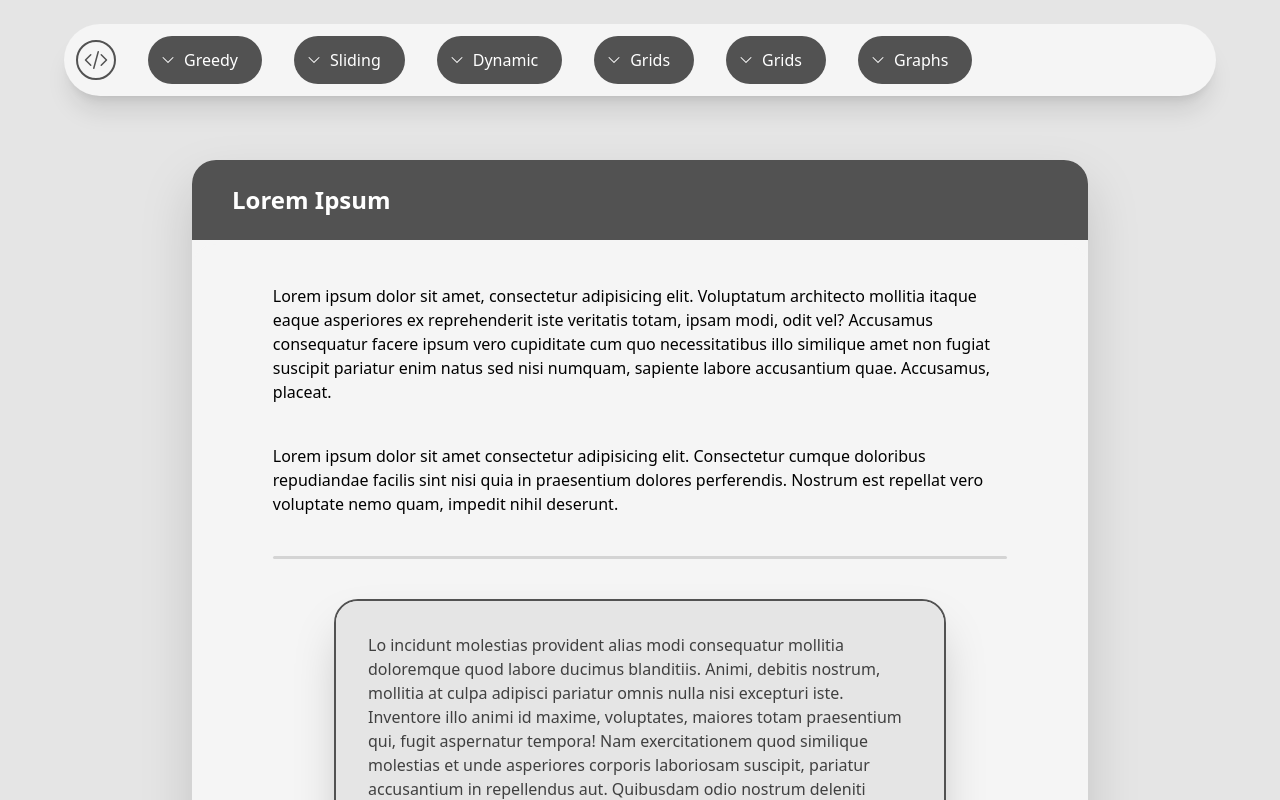
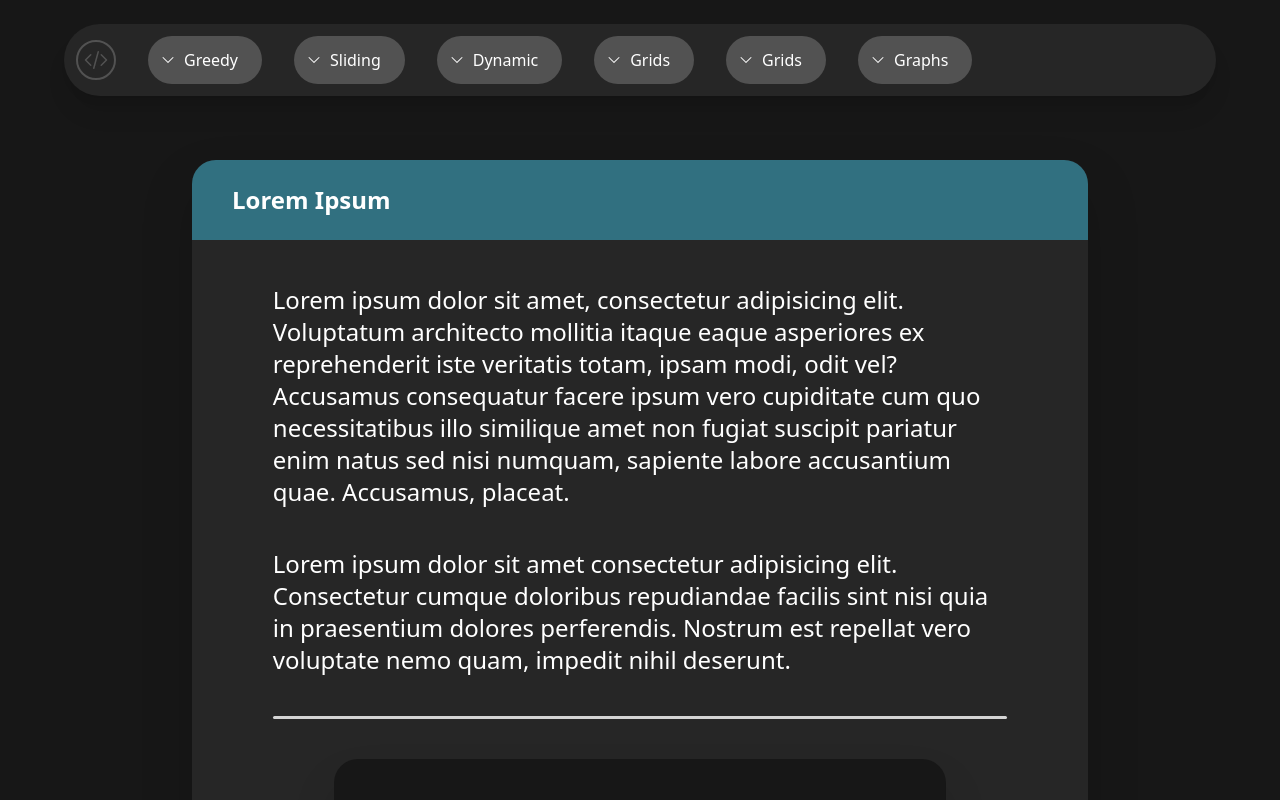
Before and after one commit to CadmusKei/ciq, a Next.js app: page / in a window 1280 px wide. Built offline with nearby package versions, Linux system fonts and the light colour scheme.

Commit message:
Add colour modular design

```diff
--- a/src/app/components/Bar.js
+++ b/src/app/components/Bar.js
@@ -1,10 +1,10 @@
 import HomeButton from "./HomeButton";
 import TopicButton from "./TopicButton"
 
-export default function Bar() {
+export default function Bar({colour}) {
     return (
-        <div className="w-[90%] top-[3%] bg-neutral-100 rounded-full shadow-xl
-        absolute flex p-3 items-center justiy-start gap-8" >
+        <div className={`w-[90%] top-[3%] ${colour} rounded-full shadow-xl
+        absolute flex p-3 items-center justiy-start gap-8`} >
             <HomeButton/>
             <TopicButton name="Greedy"/>
             <TopicButton name="Sliding"/>
--- a/src/app/components/Block.js
+++ b/src/app/components/Block.js
@@ -1,16 +1,16 @@
 import Title from "./Title";
 
-export default function block({children, extras, name}) {
+export default function block({children, extras, name, colour, headingCol}) {
     return (
 
-        <div className={` ${extras} w-[70%] h-fit bg-neutral-100 rounded-3xl drop-shadow-2xl
+        <div className={` ${extras} w-[70%] h-fit ${colour} rounded-3xl drop-shadow-2xl
             flex justify-center items-center shrink-0 mt-20 flex-col
             space-y-1 overflow-hidden `}>
 
-            <Title name={name}/>
+            <Title name={name} colour={headingCol}/>
 
             <div className={`
-            w-full flex-1 bg-neutral-100 rounded-3xl
+            w-full flex-1
             flex justify-center items-center shrink-0 flex-col
             p-10 space-y-10 pb-20`} >
 
--- a/src/app/components/CalloutCard.js
+++ b/src/app/components/CalloutCard.js
@@ -1,8 +1,8 @@
 
 
-export default function CalloutCard({children, extras}) {
+export default function CalloutCard({children, extras, colour}) {
     return (
-        <div className={` ${extras}
+        <div className={` ${extras} ${colour}
         w-[80%] h-fit bg-neutral-200 rounded-2xl border-2 border-neutral-300
         flex justify-center items-center shrink-0 flex-col
         p-5 shadow-lg`} >
--- a/src/app/components/CodeCard.js
+++ b/src/app/components/CodeCard.js
@@ -1,19 +1,19 @@
 import PlayButton from "./PlayButton";
 
-export default function CodeCard({children, extras}) {
+export default function CodeCard({children, extras, colour, codeColour}) {
     return (
         <div className={` ${extras}
-        w-[75%] min-h-[10rem] max-h-[30rem] rounded-3xl border-2 border-neutral-600
+        w-[75%] min-h-[10rem] max-h-[30rem] rounded-3xl
         flex items-center shrink-0 flex-col overflow-hidden
         shadow-2xl`} >
 
-            <div className="w-full flex-1 min-h-0 bg-neutral-200
-            flex p-8 text-neutral-700 overflow-scroll" >
+            <div className={`w-full flex-1 min-h-0 ${codeColour}
+            flex p-12 overflow-scroll text-white text-xl font-mono`} >
                 {children}
             </div>
 
-            <div className="mt-auto bg-neutral-700 h-[3.5rem] w-full flex items-center p-5
-             flex-row-reverse gap-3  ">
+            <div className={`mt-auto ${colour} h-[3.5rem] w-full flex items-center p-5
+             flex-row-reverse gap-3`}>
                 <PlayButton/>
             </div>
 
--- a/src/app/components/ProblemCard.js
+++ b/src/app/components/ProblemCard.js
@@ -3,7 +3,7 @@
 export default function Problemcard({children, extras}) {
     return (
         <div className={` ${extras}
-        w-[90%] h-fit bg-neutral-100
+        w-[90%] h-fit text-white text-2xl
         flex justify-center items-center shrink-0 flex-col
         `} >
             {children}
--- a/src/app/components/Title.js
+++ b/src/app/components/Title.js
@@ -1,9 +1,9 @@
 
-export default function Title({name}) {
+export default function Title({name, colour}) {
     return (
-        <h1 className="text-2xl w-full font-bold
-            bg-neutral-600 p-3 pl-10 mt-auto min-h-20
-            flex items-center text-white">
+        <h1 className={`text-2xl w-full font-bold
+            ${colour} p-3 pl-10 mt-auto min-h-20
+            flex items-center text-white`}>
                 {name}
         </h1>
     );
--- a/src/app/page.js
+++ b/src/app/page.js
@@ -6,35 +6,46 @@ import CalloutCard from "./components/CalloutCard"
 import Divider from "./components/Divider"
 
 
+let accent3 = "bg-[#594F4F]";
+let accent2 = "bg-[#AB59A3]";
+let accent1 = "bg-[#317080]";
+let calloutColour = "bg-neutral-600"
+let codeColour = "bg-neutral-900"
+let blockColour = "bg-neutral-800"
+let backgroundColour = "bg-neutral-900"
+
 export default function Home() {
   return (
-    <div className="flex w-full h-screen flex-col items-center relative
-     bg-neutral-200
-     overflow-y-scroll">
+    <div className={`flex w-full h-screen flex-col items-center relative
+     ${backgroundColour}
+     overflow-y-scroll`}>
 
-      <Bar/>
+      <Bar colour={blockColour}/>
 
-      <Block extras="mt-40" name="Lorem Ipsum">
+      <Block extras="mt-40" name="Lorem Ipsum" colour={blockColour} headingCol={accent1}>
         <ProblemCard> Lorem ipsum dolor sit amet, consectetur adipisicing elit. Voluptatum architecto mollitia itaque eaque asperiores ex reprehenderit iste veritatis totam, ipsam modi, odit vel? Accusamus consequatur facere ipsum vero cupiditate cum quo necessitatibus illo similique amet non fugiat suscipit pariatur enim natus sed nisi numquam, sapiente labore accusantium quae. Accusamus, placeat. </ProblemCard>
         <ProblemCard>Lorem ipsum dolor sit amet consectetur adipisicing elit. Consectetur cumque doloribus repudiandae facilis sint nisi quia in praesentium dolores perferendis. Nostrum est repellat vero voluptate nemo quam, impedit nihil deserunt.</ProblemCard>
         <Divider/>
-        <CodeCard>Lo incidunt molestias provident alias modi consequatur mollitia doloremque quod labore ducimus blanditiis. Animi, debitis nostrum, mollitia at culpa adipisci pariatur omnis nulla nisi excepturi iste. Inventore illo animi id maxime, voluptates, maiores totam praesentium qui, fugit aspernatur tempora! Nam exercitationem quod similique molestias et unde asperiores corporis laboriosam suscipit, pariatur accusantium in repellendus aut. Quibusdam odio nostrum deleniti nesciunt aspernatur in sapiente unde maiores, magni praesentium dolores, similique eaque nisi non. Sequi ad tempora voluptates harum quo fugit eveniet in animi ipsum molestias dignissimos eius impedit maiores laudantium voluptatum, est aliquam adipisci quis obcaecati illo, corrupti delectus esse, blanditiis reiciendis! Nulla eius debitis culpa odit aperiam autem nam quaerat, incidunt totam nobis sint alias itaque assumenda similique deleniti pariatur? Optio necessitatibus odio libero cupiditate alias molestiae voluptates magni hic consectetur. Ex sit hic quisquam magni fugit earum saepe sint, quibusdam praesentium accusamus cupiditate? Asperiores similique natus animi, id repellat corrupti.</CodeCard>
+        <CodeCard codeColour={codeColour} colour={accent2}>Lo incidunt molestias provident alias modi consequatur mollitia doloremque quod labore ducimus blanditiis. Animi, debitis nostrum, mollitia at culpa adipisci pariatur omnis nulla nisi excepturi iste. Inventore illo animi id maxime, voluptates, maiores totam praesentium qui, fugit aspernatur tempora! Nam exercitationem quod similique molestias et unde asperiores corporis laboriosam suscipit, pariatur accusantium in repellendus aut. Quibusdam odio nostrum deleniti nesciunt aspernatur in sapiente unde maiores, magni praesentium dolores, similique eaque nisi non. Sequi ad tempora voluptates harum quo fugit eveniet in animi ipsum molestias dignissimos eius impedit maiores laudantium voluptatum, est aliquam adipisci quis obcaecati illo, corrupti delectus esse, blanditiis reiciendis! Nulla eius debitis culpa odit aperiam autem nam quaerat, incidunt totam nobis sint alias itaque assumenda similique deleniti pariatur? Optio necessitatibus odio libero cupiditate alias molestiae voluptates magni hic consectetur. Ex sit hic quisquam magni fugit earum saepe sint, quibusdam praesentium accusamus cupiditate? Asperiores similique natus animi, id repellat corrupti.</CodeCard>
         <ProblemCard>Lorem ipsum dolor sit amet consectetur adipisicing elit. Aut praesentium deleniti atque iusto hic nisi illum sunt ea totam beatae!</ProblemCard>
-        <CalloutCard>Lorem ipsum dolor, sit amet consectetur adipisicing elit. Libero, explicabo!</CalloutCard>
+        <CalloutCard colour={calloutColour} >Lorem ipsum dolor, sit amet consectetur adipisicing elit. Libero, explicabo!</CalloutCard>
         <Divider/>
         <CodeCard></CodeCard>
         <Divider/>
-
       </Block>
 
-      <Block name="Lorem Ipsum">
+      <Block extras="mt-40" name="Lorem Ipsum" colour={blockColour} headingCol={accent1}>
         <ProblemCard> Lorem ipsum dolor sit amet, consectetur adipisicing elit. Voluptatum architecto mollitia itaque eaque asperiores ex reprehenderit iste veritatis totam, ipsam modi, odit vel? Accusamus consequatur facere ipsum vero cupiditate cum quo necessitatibus illo similique amet non fugiat suscipit pariatur enim natus sed nisi numquam, sapiente labore accusantium quae. Accusamus, placeat. </ProblemCard>
         <ProblemCard>Lorem ipsum dolor sit amet consectetur adipisicing elit. Consectetur cumque doloribus repudiandae facilis sint nisi quia in praesentium dolores perferendis. Nostrum est repellat vero voluptate nemo quam, impedit nihil deserunt.</ProblemCard>
-        <CodeCard>Lo incidunt molestias provident alias modi consequatur mollitia doloremque quod labore ducimus blanditiis. Animi, debitis nostrum, mollitia at culpa adipisci pariatur omnis nulla nisi excepturi iste. Inventore illo animi id maxime, voluptates, maiores totam praesentium qui, fugit aspernatur tempora! Nam exercitationem quod similique molestias et unde asperiores corporis laboriosam suscipit, pariatur accusantium in repellendus aut. Quibusdam odio nostrum deleniti nesciunt aspernatur in sapiente unde maiores, magni praesentium dolores, similique eaque nisi non. Sequi ad tempora voluptates harum quo fugit eveniet in animi ipsum molestias dignissimos eius impedit maiores laudantium voluptatum, est aliquam adipisci quis obcaecati illo, corrupti delectus esse, blanditiis reiciendis! Nulla eius debitis culpa odit aperiam autem nam quaerat, incidunt totam nobis sint alias itaque assumenda similique deleniti pariatur? Optio necessitatibus odio libero cupiditate alias molestiae voluptates magni hic consectetur. Ex sit hic quisquam magni fugit earum saepe sint, quibusdam praesentium accusamus cupiditate? Asperiores similique natus animi, id repellat corrupti.</CodeCard>
+        <Divider/>
+        <CodeCard codeColour={codeColour} colour={accent2}>Lo incidunt molestias provident alias modi consequatur mollitia doloremque quod labore ducimus blanditiis. Animi, debitis nostrum, mollitia at culpa adipisci pariatur omnis nulla nisi excepturi iste. Inventore illo animi id maxime, voluptates, maiores totam praesentium qui, fugit aspernatur tempora! Nam exercitationem quod similique molestias et unde asperiores corporis laboriosam suscipit, pariatur accusantium in repellendus aut. Quibusdam odio nostrum deleniti nesciunt aspernatur in sapiente unde maiores, magni praesentium dolores, similique eaque nisi non. Sequi ad tempora voluptates harum quo fugit eveniet in animi ipsum molestias dignissimos eius impedit maiores laudantium voluptatum, est aliquam adipisci quis obcaecati illo, corrupti delectus esse, blanditiis reiciendis! Nulla eius debitis culpa odit aperiam autem nam quaerat, incidunt totam nobis sint alias itaque assumenda similique deleniti pariatur? Optio necessitatibus odio libero cupiditate alias molestiae voluptates magni hic consectetur. Ex sit hic quisquam magni fugit earum saepe sint, quibusdam praesentium accusamus cupiditate? Asperiores similique natus animi, id repellat corrupti.</CodeCard>
         <ProblemCard>Lorem ipsum dolor sit amet consectetur adipisicing elit. Aut praesentium deleniti atque iusto hic nisi illum sunt ea totam beatae!</ProblemCard>
-        <CalloutCard>Lorem ipsum dolor, sit amet consectetur adipisicing elit. Libero, explicabo!</CalloutCard>
+        <CalloutCard colour={calloutColour} >Lorem ipsum dolor, sit amet consectetur adipisicing elit. Libero, explicabo!</CalloutCard>
+        <Divider/>
         <CodeCard></CodeCard>
+        <Divider/>
       </Block>
+
 
     </div>
   );
```
